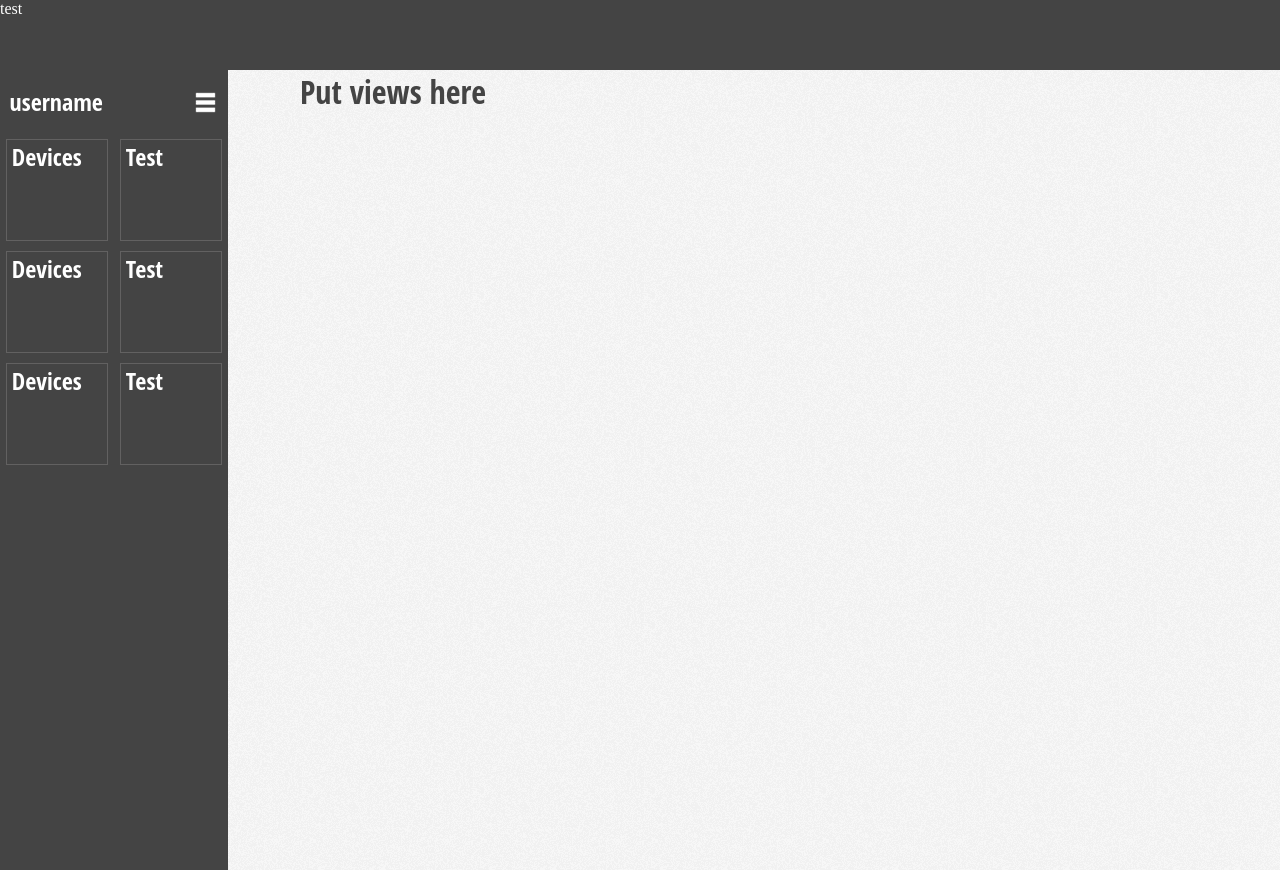
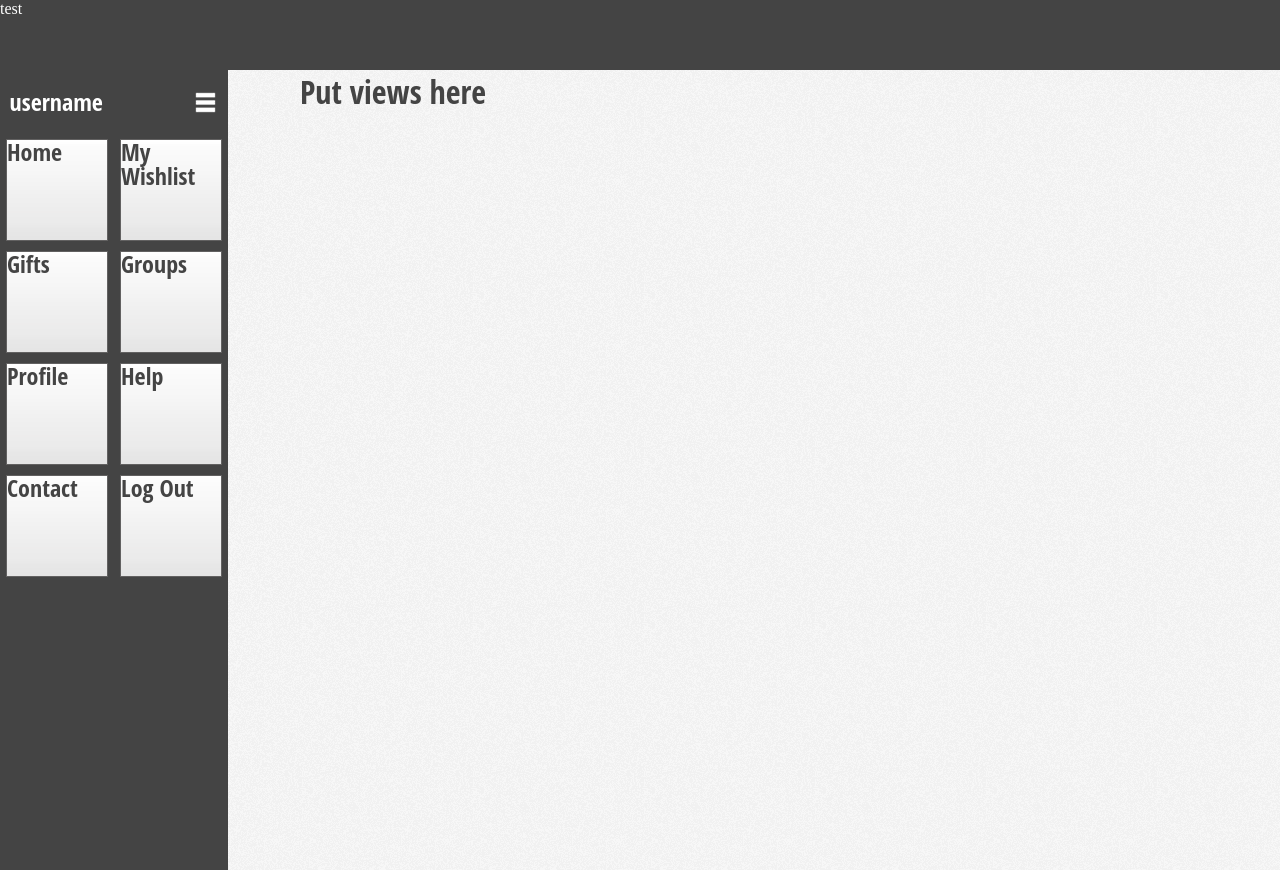
Before and after one commit to albionbrown/aiwtcv2, a CodeIgniter app: page / in a window 1280 px wide. Run offline with CodeIgniter, Linux system fonts and the light colour scheme; some libraries are stand-ins or nearby versions.

Commit message:
Changed menu styling & structure

```diff
--- a/application/views/admintemplate.php
+++ b/application/views/admintemplate.php
@@ -27,24 +27,30 @@
             <nav>
                 <h2><i class="fa fa-reorder"></i>username</h2>
                 <ul>
-                    <li>
-                        <a href="#"><i class="fa fa-laptop"></i>Devices</a>
-                    </li>
-                    <li>
-                        <a href="#"><i class="fa fa-laptop"></i>Test</a>
-                    </li>
-                    <li>
-                        <a href="#"><i class="fa fa-laptop"></i>Devices</a>
-                    </li>
-                    <li>
-                        <a href="#"><i class="fa fa-laptop"></i>Test</a>
-                    </li>
-                    <li>
-                        <a href="#"><i class="fa fa-laptop"></i>Devices</a>
-                    </li>
-                    <li>
-                        <a href="#"><i class="fa fa-laptop"></i>Test</a>
-                    </li>
+                    <a href="http://www.google.co.uk"><li class="fa fa-laptop">
+                        Home
+                    </li></a>
+                    <a href="http://www.google.co.uk"><li class="fa fa-laptop">
+                        My Wishlist
+                    </li></a>
+                    <a href="http://www.google.co.uk"><li class="fa fa-laptop">
+                        Gifts
+                    </li></a>
+                    <a href="http://www.google.co.uk"><li class="fa fa-laptop">
+                        Groups
+                    </li></a>
+                    <a href="http://www.google.co.uk"><li class="fa fa-laptop">
+                        Profile
+                    </li></a>
+                    <a href="http://www.google.co.uk"><li class="fa fa-laptop">
+                        Help
+                    </li></a>
+                    <a href="http://www.google.co.uk"><li class="fa fa-laptop">
+                        Contact
+                    </li></a>
+                    <a href="http://www.google.co.uk"><li class="fa fa-laptop">
+                        Log Out
+                    </li></a>
                 </ul>
             </nav>
         </div>
--- a/css/aiwtc.css
+++ b/css/aiwtc.css
@@ -32,6 +32,17 @@ i.fa-reorder {
 .multilevelpushmenu_wrapper li {
   width: 100px;
   height: 100px;
+  background: url("../images/button_background.gif") repeat-x;
+}
+/* line 32, ../sass/aiwtc.scss */
+.multilevelpushmenu_wrapper li:hover {
+  background: url("../images/button_background_hover.gif") repeat-x;
+}
+
+/* line 37, ../sass/aiwtc.scss */
+#menu ul a {
+  height: 100px;
+  width: 100px;
   float: left;
   margin: 5px 6px;
   padding: 0px;
--- a/css/jquery.multilevelpushmenu.css
+++ b/css/jquery.multilevelpushmenu.css
@@ -57,12 +57,6 @@
 
 .multilevelpushmenu_wrapper li {
 	cursor: pointer;
-	border-top: 1px solid #626161;
-	padding: .4em .4em .4em .4em;
-}
-
-.multilevelpushmenu_wrapper li:last-child {
-	border-bottom: 1px solid #626161;
 }
 
 .multilevelpushmenu_wrapper li:hover {
@@ -75,9 +69,8 @@
 	overflow: hidden;
 	font-size: 1.5em;
 	line-height: 1em;
-	padding: .2em .2em;
 	text-decoration: none;
-	color: #fff;
+	color: #444;
 }
 
 .multilevelpushmenu_wrapper a:hover {
--- a/sass/aiwtc.scss
+++ b/sass/aiwtc.scss
@@ -27,6 +27,16 @@ i.fa-reorder{
 .multilevelpushmenu_wrapper li{
 	width: 100px;
 	height: 100px;
+	background: url("../images/button_background.gif") repeat-x;
+
+	&:hover{
+		background: url("../images/button_background_hover.gif") repeat-x;
+	}
+}
+
+#menu ul a{
+	height: 100px;
+	width: 100px;
 	float: left;
 	margin: 5px 6px;
 	padding: 0px;
```
Also changed, not shown: images/button_background.gif (added), images/button_background_hover.gif (added).
